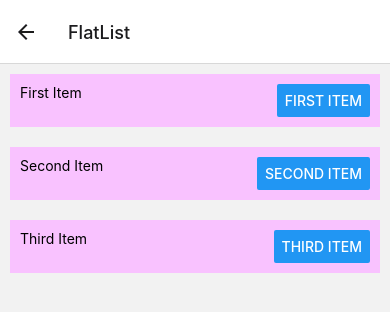
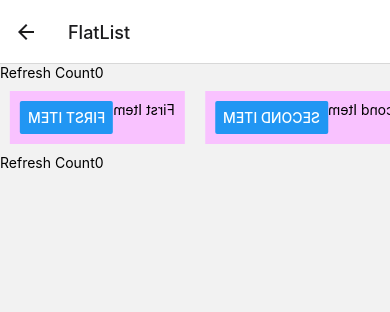
Before and after one commit to SammyMureithi/FistRNApp, a React Native app: screen /FlatList in a window 390 px wide. Shown: the top 312 px of the page. Built offline with nearby package versions, Linux system fonts and the light colour scheme.

Commit message:
FlatList

```diff
--- a/Screens/FlatList.js
+++ b/Screens/FlatList.js
@@ -1,7 +1,10 @@
 import React from 'react';
+import {useState} from 'react';
 import {View, Text, Button, FlatList} from 'react-native';
 
 function FlatListComponet() {
+  const [count, setCount] = useState(0);
+  const [refresh, setRefresh] = useState(false);
   const DATA = [
     {
       id: 'bd7acbea-c1b1-46c2-aed5-3ad53abb28ba',
@@ -31,13 +34,23 @@ function FlatListComponet() {
     </View>
   );
   const renderItem = ({item}) => <Item title={item.title} id={item.title} />;
+  function handleRefresh() {
+    setCount(prevCount => prevCount + 1);
+    setRefresh(!prevRefresh);
+  }
   return (
     <View>
+      <Text>Refresh Count{count}</Text>
       <FlatList
         data={DATA}
+        horizontal={true}
+        inverted={true}
+        refreshing={refresh}
+        onRefresh={() => handleRefresh}
         renderItem={renderItem}
         keyExtractor={item => item.id}
       />
+      <Text>Refresh Count{count}</Text>
     </View>
   );
 }
```
